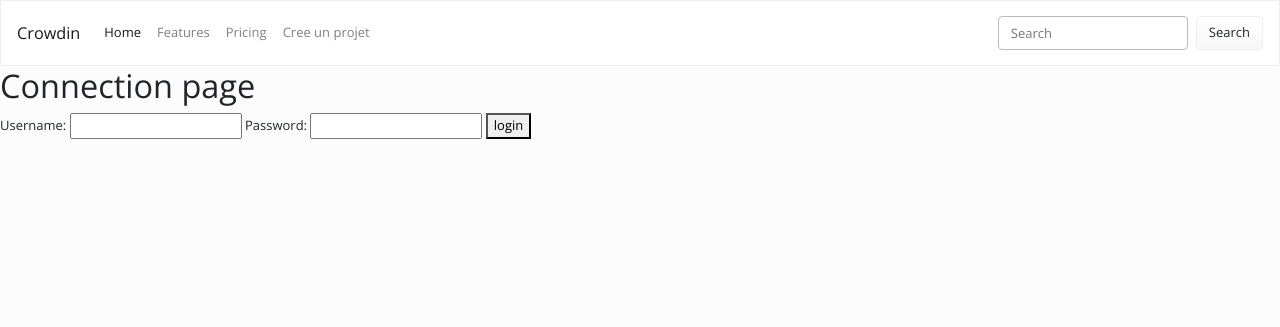
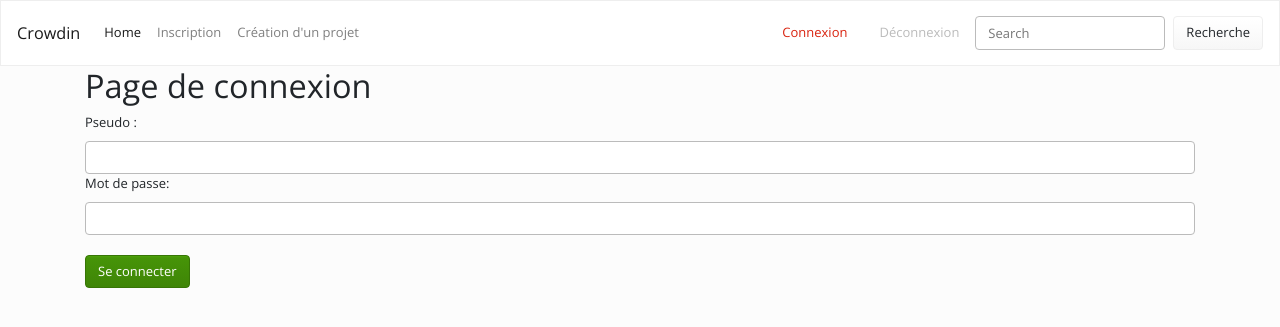
Before and after one commit to PRySvI/crodwin_etna, a Symfony app: template templates/security/login.html.twig in a window 1280 px wide. Shown: the top 327 px of the page. Run offline with Twig, Linux system fonts and the light colour scheme; the template is opened without the code that fills it, so the values that code supplies are empty; some libraries are stand-ins or nearby versions.

Commit message:
ajout du front

```diff
--- a/templates/base.html.twig
+++ b/templates/base.html.twig
@@ -17,25 +17,30 @@
             <div class="collapse navbar-collapse" id="navbarColor03">
                 <ul class="navbar-nav mr-auto">
                     <li class="nav-item active">
-                        <a class="nav-link" href="#">Home <span class="sr-only">(current)</span></a>
+                        <a class="nav-link" href="{{ path('home') }}">Home <span class="sr-only">(current)</span></a>
                     </li>
                     <li class="nav-item">
-                        <a class="nav-link" href="#">Features</a>
+                        <a class="nav-link" href="{{ path('security_registration') }}">Inscription</a>
                     </li>
                     <li class="nav-item">
-                        <a class="nav-link" href="#">Pricing</a>
-                    </li>
-                    <li class="nav-item">
-                        <a class="nav-link" href="{{ path('project_create') }}">Cree un projet</a>
+                        <a class="nav-link" href="{{ path('project_create') }}">Création d'un projet</a>
                     </li>
                 </ul>
                 <form class="form-inline my-2 my-lg-0">
+                    <div class="nav-item">
+                        <a class="nav-link" href="{{ path('security_login') }}">Connexion</a>
+                    </div>
+                    <div class="nav-item">
+                        <a class="nav-link disabled" href="{{ path('security_logout') }}">Déconnexion</a>
+                    </div>
                     <input class="form-control mr-sm-2" type="text" placeholder="Search">
-                    <button class="btn btn-secondary my-2 my-sm-0" type="submit">Search</button>
+                    <button class="btn btn-secondary my-2 my-sm-0" type="submit">Recherche</button>
                 </form>
             </div>
         </nav>
+        <div class="container">
         {% block body %}{% endblock %}
         {% block javascripts %}{% endblock %}
+        </div>
     </body>
 </html>
--- a/templates/security/login.html.twig
+++ b/templates/security/login.html.twig
@@ -1,24 +1,24 @@
 {% extends 'base.html.twig' %}
-
 
 {% block body %}
 
 
-        <h1>Connection page</h1>
+        <h1>Page de connexion</h1>
 
         {% if error %}
             <div>{{ error.messageKey|trans(error.messageData, 'security') }}</div>
         {% endif %}
 
         <form action="{{ path('security_login') }}" method="post">
-            <label for="username">Username:</label>
-            <input type="text" id="username" name="_username" />
+            <label for="username">Pseudo :</label>
+            <input type="text" class="form-control" id="username" name="_username" />
 
-            <label for="password">Password:</label>
-            <input type="password" id="password" name="_password" />
+            <label for="password">Mot de passe:</label>
+            <input type="password" class="form-control" id="password" name="_password" />
+            <br/>
+            <input type="hidden" name="_target_path" value="/connection" />
+            <button type="submit" class="form-group btn btn-success">Se connecter</button>
 
-            <input type="hidden" name="_target_path" value="/connection" />
-            <button type="submit">login</button>
         </form>
 
 
```
Also changed, not shown: src/Controller/SecurityController.php (+11 -0 lines), templates/security/registration.html.twig (+5 -4 lines).
